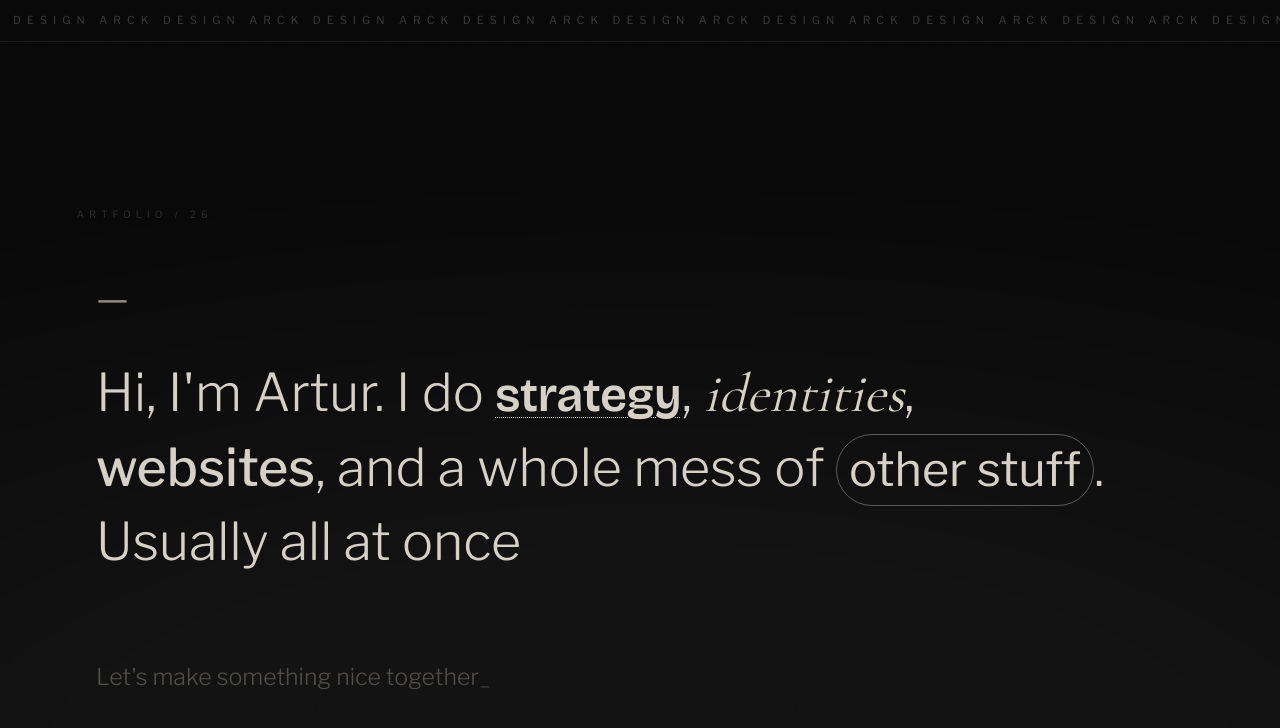
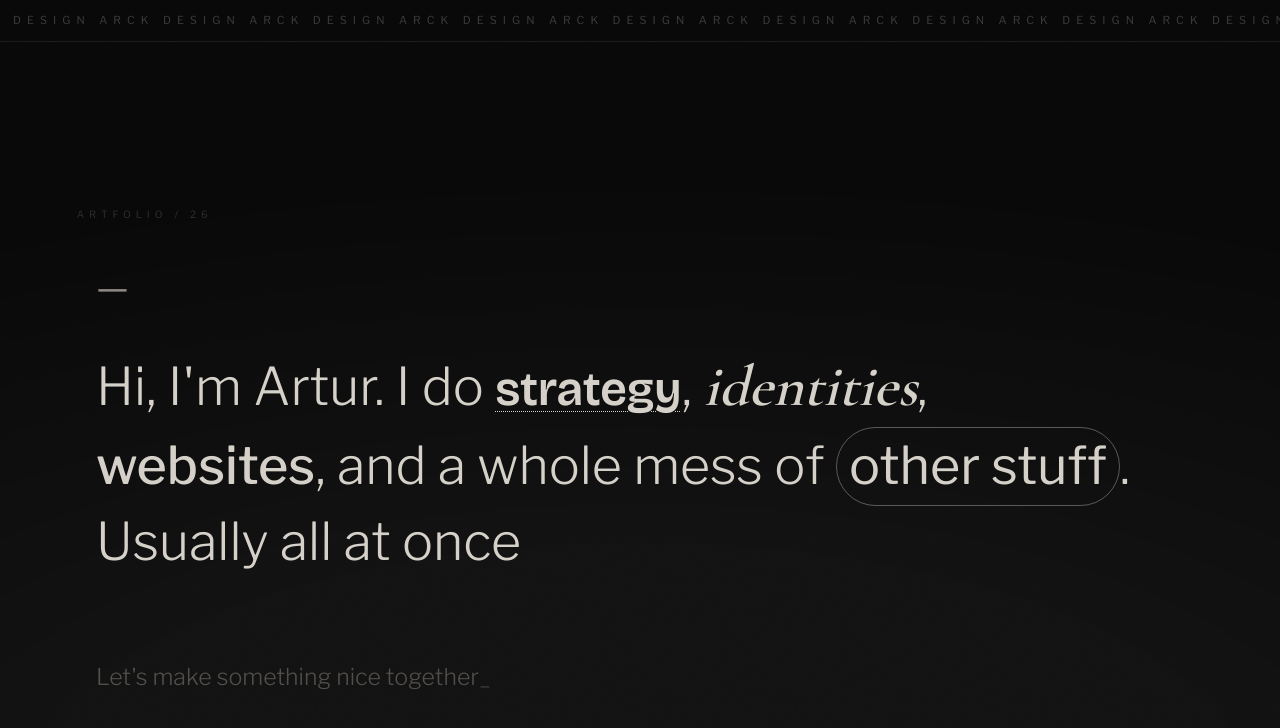
Before and after one commit to Arckfridman/artfolio, a Next.js app: page / in a window 1280 px wide. Shown: the top 728 px of the page. Built offline with nearby package versions, Linux system fonts and the light colour scheme.

Commit message:
update site 3

```diff
--- a/app/layout.tsx
+++ b/app/layout.tsx
@@ -24,6 +24,13 @@ const rlUnno = Bricolage_Grotesque({
   variable: "--font-unno",
   subsets: ["latin"],
   weight: ["400", "600", "700"],
+});
+
+const ppNewEditorial = Cormorant_Garamond({
+  variable: "--font-pp-editorial",
+  subsets: ["latin"],
+  weight: ["600"],
+  style: ["normal", "italic"],
 });
 
 export const metadata: Metadata = {
@@ -57,7 +64,7 @@ export default function RootLayout({
   return (
     <html
       lang="en"
-      className={`${foundersGrotesk.variable} ${domaineDisplay.variable} ${rlUnno.variable} h-full antialiased`}
+      className={`${foundersGrotesk.variable} ${domaineDisplay.variable} ${rlUnno.variable} ${ppNewEditorial.variable} h-full antialiased`}
     >
       <body className="min-h-full flex flex-col">
         <LayoutClient>{children}</LayoutClient>
--- a/components/identities-picker.tsx
+++ b/components/identities-picker.tsx
@@ -44,7 +44,7 @@ export function IdentitiesPicker() {
   const active = selected !== null ? identityProjects[selected] : null;
   const hasSelection = selected !== null;
   const detailTextColor = active
-    ? getReadableTextColor(active.brandColor)
+    ? active.detailTextColor ?? getReadableTextColor(active.brandColor)
     : "#f5f5f0";
 
   const measureBurstOrigin = useCallback((): BurstOrigin => {
--- a/components/interactive-word.tsx
+++ b/components/interactive-word.tsx
@@ -34,7 +34,7 @@ const variantStyles: Record<
   },
   identity: {
     className:
-      "font-[family-name:var(--font-domaine)] italic text-[1.05em] tracking-normal",
+      "font-[family-name:var(--font-pp-editorial)] font-semibold italic text-[1.12em] tracking-normal",
     activeClass: "not-italic text-[#c9f06a]",
   },
   websites: {
@@ -98,7 +98,7 @@ export function InteractiveWord({
           data-active={show}
           {...buttonClickProps(onClick)}
           className={[
-            "relative z-10 cursor-pointer font-[family-name:var(--font-founders)] text-[0.9em] font-normal rounded-full border px-3 py-0.5 transition-all duration-200",
+            "relative z-10 cursor-pointer font-[family-name:var(--font-founders)] font-normal rounded-full border px-3 py-0.5 transition-all duration-200",
             show
               ? "border-transparent text-[#121212]"
               : "border-white/30 bg-transparent text-inherit",
--- a/components/portfolio-home.tsx
+++ b/components/portfolio-home.tsx
@@ -114,7 +114,7 @@ export function PortfolioHome() {
 
       <main className="relative z-10 flex h-[calc(100vh-49px)] flex-col overflow-y-scroll snap-y snap-mandatory">
         <section className="flex min-h-full flex-col justify-end px-6 pb-[12vh] snap-start sm:px-12 md:px-16 lg:px-24">
-          <div className="max-w-5xl">
+          <div className="max-w-6xl">
             <p className="font-[family-name:var(--font-founders)] font-light text-[clamp(1.75rem,4.5vw,3.25rem)] leading-[1.4] tracking-normal text-[#d4d0c8]">
               <span className="mb-8 block text-[0.72em] font-normal uppercase tracking-[0.35em] text-[#8a8680]">
                 —
@@ -143,7 +143,7 @@ export function PortfolioHome() {
               >
                 identities
               </InteractiveWord>
-              ,{" "}
+              ,<br />{" "}
               <InteractiveWord
                 variant="websites"
                 previews={previewSets.websites}
@@ -167,7 +167,7 @@ export function PortfolioHome() {
               >
                 other stuff
               </InteractiveWord>
-              . Usually all at once
+              .<br />Usually all at once
             </p>
 
             <motion.p
--- a/lib/identities-projects.ts
+++ b/lib/identities-projects.ts
@@ -28,6 +28,7 @@ export type IdentityProject = {
   blastImages: string[];
   frameImages: string[];
   particles: BurstParticle[];
+  detailTextColor?: string;
 };
 
 export const identityProjects: IdentityProject[] = [
@@ -164,6 +165,7 @@ export const identityProjects: IdentityProject[] = [
     backgroundGradient: "linear-gradient(to top, #e32213, #efeee6)",
     gradient: "linear-gradient(to top, #e32213, #efeee6)",
     thumbGradient: "linear-gradient(140deg, #0f0f0f 40%, #6ec8ff 100%)",
+    detailTextColor: "#000000",
     iconSrc: "/Identities projects/04 - Keter/Icon-4.webp",
     blastImages: [
       "/Identities projects/04 - Keter/blast-1.webp",
@@ -199,8 +201,10 @@ export const identityProjects: IdentityProject[] = [
     description:
       "A playful identity system for a Mexican street food brand, centered around a piñata-inspired llama character and animated typography.\n\nThe design focuses on immediate recognition and clarity, prioritizing readability and impact over conceptual depth.\n\nIncludes a 3D interior concept developed without on-site supervision.",
     brandColor: "#f5dc8e",
+    backgroundGradient: "linear-gradient(to top, #181789, #283888)",
     gradient: "linear-gradient(165deg, #151515 40%, #e85d04 95%)",
     thumbGradient: "linear-gradient(165deg, #151515 40%, #ffb347 100%)",
+    detailTextColor: "#ffffff",
     iconSrc: "/Identities projects/05 - Llamita/icon-5.webp",
     blastImages: [
       "/Identities projects/05 - Llamita/blast-1.webp",
@@ -233,7 +237,7 @@ export const identityProjects: IdentityProject[] = [
     scope: "Identity, event design",
     description:
       "A visual identity for a series of Russian-themed events in New York, inspired by NEP-era Soviet poster design.\n\nA simple yellow triangle and dot form the core of a flexible system that shifts between multiple symbolic interpretations while maintaining a consistent graphic language across all event materials.",
-    brandColor: "#cfc0ab",
+    brandColor: "#93857a",
     gradient: "linear-gradient(130deg, #121212 45%, #7b2cbf 100%)",
     thumbGradient: "linear-gradient(130deg, #121212 45%, #c77dff 100%)",
     iconSrc: "/Identities projects/06 - Vinegret/icon-6.webp",
```
